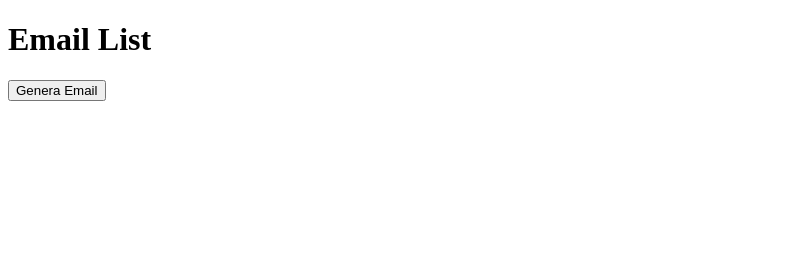
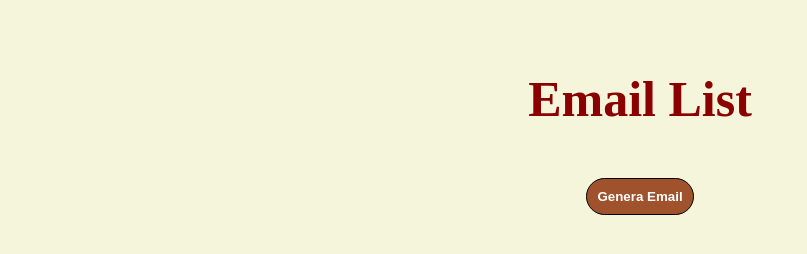
Before and after one commit to LeonardoFalchi/js-email-list, a plain HTML site: page index.html in a window 1280 px wide. Shown: the whole page, without its empty margins (0-807 px from the left). Drawn offline with nearby package versions, Linux system fonts and the light colour scheme.

Commit message:
esercizio finito - implementazione css

```diff
--- a/index.html
+++ b/index.html
@@ -20,8 +20,8 @@
 
     <main>
         <div id="listcontainer">
+            <button id="genera">Genera Email</button>
             <ul id="emaillist"></ul>
-            <button id="genera">Genera Email</button>
         </div>
     </main>
 
--- a/main.css
+++ b/main.css
@@ -0,0 +1,45 @@
+* {
+    margin: 0;
+    padding: 0;
+    box-sizing: border-box;
+}
+
+body {
+    background-color: beige;
+}
+
+h1 {
+    color: darkred;
+    text-align: center;
+    font-weight: bold;
+    font-size: 50px;
+    margin-top: 70px;
+    margin-bottom: 50px;
+}
+
+#genera {
+    background-color:sienna;
+    border: 1px solid black;
+    color: white;
+    display: block;
+    margin: 0 auto 30px auto;
+    padding: 10px;
+    border-radius: 50px;
+    font-weight: bold;
+    cursor: pointer;
+}
+
+#genera:hover {
+    transform: scale(1.05);
+}
+
+#emaillist {
+    text-align: center;
+    margin-bottom: 70px;
+}
+
+li {
+    color: brown;
+    font-style: oblique;
+    margin-bottom: 10px ;
+}
--- a/script.js
+++ b/script.js
@@ -21,16 +21,13 @@ const endPointApi = "https://flynn.boolean.careers/exercises/api/random/mail";
 // evento su bottone
 genera.addEventListener("click", getEmail);
 
-
-// variabile di accumulo email
-
 // funzione di chiamata per generare email
 function getEmail() {
     // rendo vuota la lista ad ogni generazione
     emailListOutput.innerHTML = ""
     // ciclo per generare 10 email
     for (let i = 0; i < 10; i++) {
-
+        // chiamata API
         axios.get(endPointApi)
             .then(rispApi => {
                 emailListOutput.innerHTML += `<li>${rispApi.data.response}</li>`;
```
